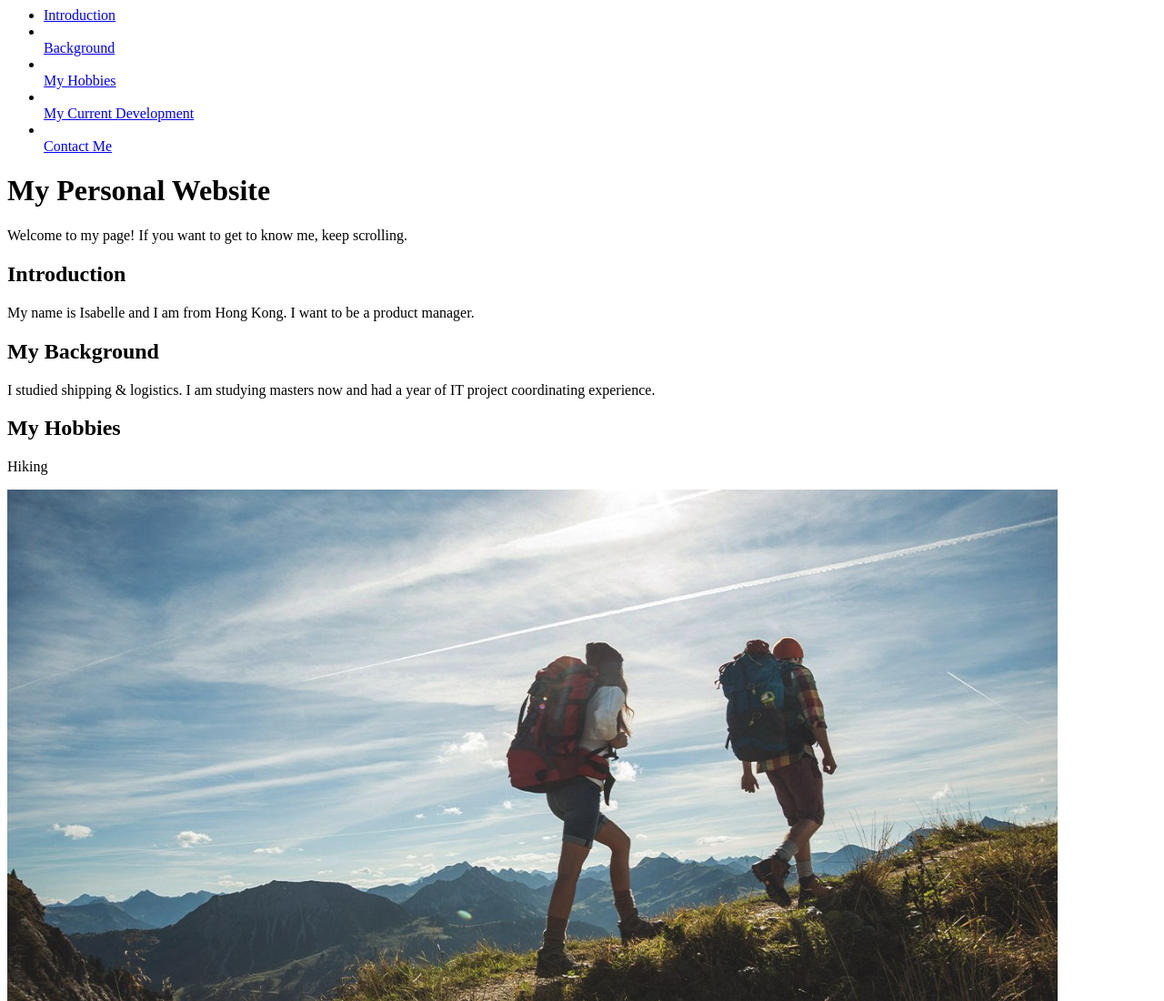
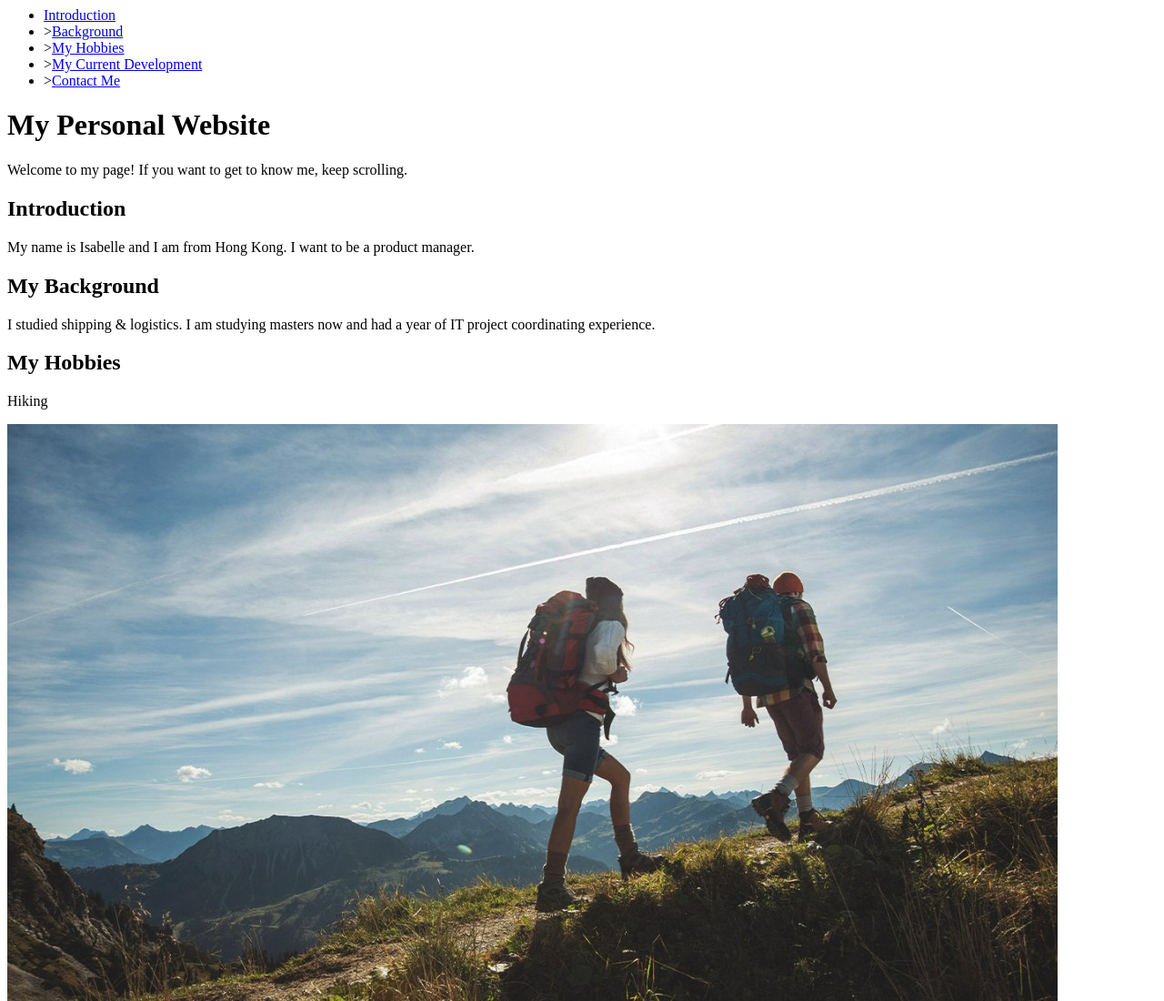
Before and after one commit to isabellehky/personal-website, a plain HTML site: page index.html in a window 1280 px wide. Shown: the top 1100 px of the page at 91% size. Drawn offline with Linux system fonts and the light colour scheme.

Commit message:
nav change

```diff
--- a/index.html
+++ b/index.html
@@ -10,10 +10,10 @@
     <nav>
         <ul>
             <li><a href="#introduction">Introduction</a></li>
-            <li></li><a href="#background">Background</a></li>
-            <li></li><a href="#my hobbies">My Hobbies</a></li>
-            <li></li><a href="#current course">My Current Development</a></li>
-            <li></li><a href="#contact">Contact Me</a></li>
+            <li>><a href="#background">Background</a></li>
+            <li>><a href="#my hobbies">My Hobbies</a></li>
+            <li>><a href="#current course">My Current Development</a></li>
+            <li>><a href="#contact">Contact Me</a></li>
         </ul>
     </nav>
 
```
